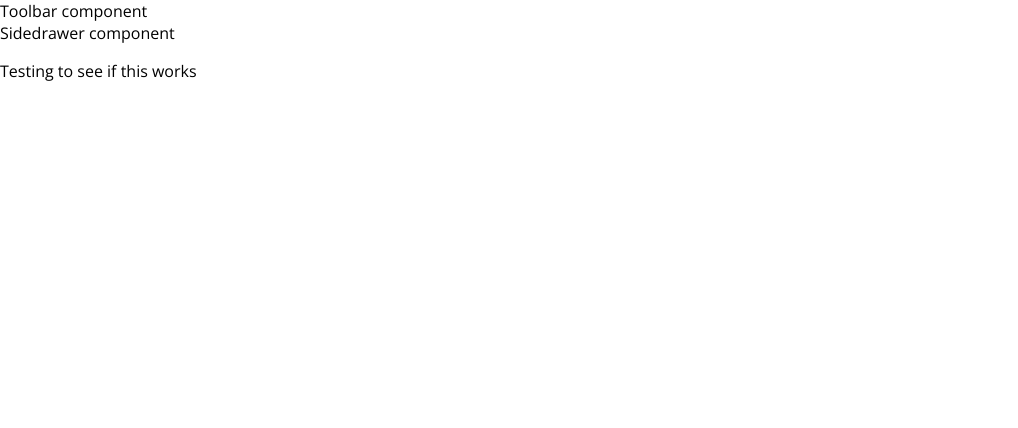
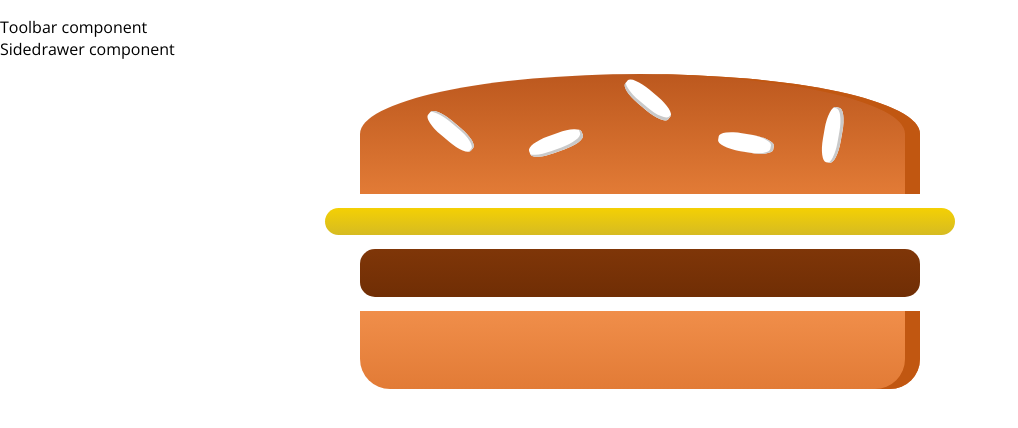
Before and after one commit to rook218/react-burger-builder, a React (Create React App) app: page / in a window 1280 px wide. Shown: the top 428 px of the page, without its empty margins (0-1018 px from the left). Built offline with nearby package versions, Linux system fonts and the light colour scheme.

Commit message:
added basic burger functionality

```diff
--- a/src/App.js
+++ b/src/App.js
@@ -1,11 +1,14 @@
 import React from "react";
 import Layout from './components/Layout/Layout';
+import BurgerBuilder from './containers/BurgerBuilder/BurgerBuilder';
 
 function App() {
   return (
 		<div>
 			<Layout>
-				<p>Testing to see if this works</p>
+				<BurgerBuilder>
+
+				</BurgerBuilder>
 			</Layout>
 		</div>
 	);
--- /dev/null
+++ b/src/components/Burger/Burger.js
@@ -0,0 +1,17 @@
+import React from 'react';
+import classes from './Burger.module.css';
+
+import BurgerIngredient from './BurgerIngredient/BurgerIngredient';
+
+const burger = props => {
+	return (
+		<div className={classes.Burger}>
+			<BurgerIngredient type="bread-top" />
+			<BurgerIngredient type="cheese" />
+			<BurgerIngredient type="meat" />
+			<BurgerIngredient type="bread-bottom" />
+		</div>
+	);
+};
+
+export default burger;
--- /dev/null
+++ b/src/components/Burger/Burger.module.css
@@ -0,0 +1,30 @@
+.Burger {
+	width: 100%;
+	margin: auto;
+	height: 250px;
+	overflow: scroll;
+	text-align: center;
+	font-weight: bold;
+	font-size: 1.2rem;
+}
+
+@media (min-width: 500px) and (min-height: 401px) {
+	.Burger {
+		width: 450px;
+		height: 400px;
+	}
+}
+
+@media (min-width: 500px) and (min-height: 400px) {
+	.Burger {
+		width: 350px;
+		height: 300px;
+	}
+}
+
+@media (min-width: 1000px) and (min-height: 700px) {
+	.Burger {
+		width: 700px;
+		height: 600px;
+	}
+}
--- /dev/null
+++ b/src/components/Burger/BurgerIngredient/BurgerIngredient.js
@@ -0,0 +1,43 @@
+import classes from './BurgerIngredient.module.css';
+import React, { Component } from 'react';
+import PropTypes from 'prop-types';
+
+class BurgerIngredient extends Component {
+	render() {
+		let ingredient = null;
+		switch (this.props.type) {
+			case 'bread-bottom':
+				ingredient = <div className={classes.BreadBottom}></div>;
+				break;
+			case 'bread-top':
+				ingredient = (
+					<div className={classes.BreadTop}>
+						<div className={classes.Seeds1}></div>
+						<div className={classes.Seeds2}></div>
+					</div>
+				);
+				break;
+			case 'meat':
+				ingredient = <div className={classes.Meat}></div>;
+				break;
+			case 'cheese':
+				ingredient = <div className={classes.Cheese}></div>;
+				break;
+			case 'salad':
+				ingredient = <div className={classes.Salad}></div>;
+				break;
+			case 'bacon':
+				ingredient = <div className={classes.Bacon}></div>;
+				break;
+			default:
+				ingredient = null;
+		}
+		return ingredient;
+	}
+}
+
+BurgerIngredient.propTypes = {
+	type: PropTypes.string.isRequired,
+};
+
+export default BurgerIngredient;
--- /dev/null
+++ b/src/components/Burger/BurgerIngredient/BurgerIngredient.module.css
@@ -0,0 +1,113 @@
+.BreadBottom {
+    height: 13%;
+    width: 80%;
+    background: linear-gradient(#F08E4A, #e27b36);
+    border-radius: 0 0 30px 30px;
+    box-shadow: inset -15px 0 #c15711;
+    margin: 2% auto;
+}
+
+.BreadTop {
+    height: 20%;
+    width: 80%;
+    background: linear-gradient(#bc581e, #e27b36);
+    border-radius: 50% 50% 0 0;
+    box-shadow: inset -15px 0 #c15711;
+    margin: 2% auto;
+    position: relative;
+}
+
+.Seeds1 {
+    width: 10%;
+    height: 15%;
+    position: absolute;
+    background-color: white;
+    left: 30%;
+    top: 50%;
+    border-radius: 40%;
+    transform: rotate(-20deg);
+    box-shadow: inset -2px -3px #c9c9c9;
+}
+
+.Seeds1:after {
+    content: "";
+    width: 100%;
+    height: 100%;
+    position: absolute;
+    background-color: white;
+    left: -170%;
+    top: -260%;
+    border-radius: 40%;
+    transform: rotate(60deg);
+    box-shadow: inset -1px 2px #c9c9c9;
+  }
+
+.Seeds1:before {
+    content: "";
+    width: 100%;
+    height: 100%;
+    position: absolute;
+    background-color: white;
+    left: 180%;
+    top: -50%;
+    border-radius: 40%;
+    transform: rotate(60deg);
+    box-shadow: inset -1px -3px #c9c9c9;
+  }
+
+  .Seeds2 {
+    width: 10%;
+    height: 15%;
+    position: absolute;
+    background-color: white;
+    left: 64%;
+    top: 50%;
+    border-radius: 40%;
+    transform: rotate(10deg);
+    box-shadow: inset -3px 0 #c9c9c9;
+  }
+
+  .Seeds2:before {
+    content: "";
+    width: 100%;
+    height: 100%;
+    position: absolute;
+    background-color: white;
+    left: 150%;
+    top: -130%;
+    border-radius: 40%;
+    transform: rotate(90deg);
+    box-shadow: inset 1px 3px #c9c9c9;
+  }
+
+
+.Meat {
+    width: 80%;
+    height: 8%;
+    background: linear-gradient(#7f3608, #702e05);
+    margin: 2% auto;
+    border-radius: 15px;
+}
+
+.Cheese {
+    width: 90%;
+    height: 4.5%;
+    margin: 2% auto;
+    background: linear-gradient(#f4d004, #d6bb22);
+    border-radius: 20px;
+}
+
+.Salad {
+    width: 85%;
+    height: 7%;
+    margin: 2% auto;
+    background: linear-gradient(#228c1d, #91ce50);
+    border-radius: 20px;
+}
+
+.Bacon {
+    width: 80%;
+    height: 3%;
+    background: linear-gradient(#bf3813, #c45e38);
+    margin: 2% auto;
+}
--- a/src/components/Layout/Layout.js
+++ b/src/components/Layout/Layout.js
@@ -3,6 +3,8 @@
 
 import Toolbar from './Toolbar/Toolbar'
 import SideDrawer from './SideDrawer/SideDrawer'
+
+import classes from './Layout.module.css'
 
 const layout = (props)  => {
 	return(
--- /dev/null
+++ b/src/components/Layout/Layout.module.css
@@ -0,0 +1,3 @@
+.Content {
+	margin-top: 16px;
+}
--- a/src/components/Layout/Toolbar/Toolbar.js
+++ b/src/components/Layout/Toolbar/Toolbar.js
@@ -1,7 +1,8 @@
 import React from 'react';
+import layoutClasses from '../Layout.module.css'
 
 const toolbar = (props) => {
-	return <div>Toolbar component</div>
+	return <div className={layoutClasses.Content}>Toolbar component</div>
 }
 
 export default toolbar;
--- /dev/null
+++ b/src/containers/BurgerBuilder/BurgerBuilder.js
@@ -0,0 +1,16 @@
+import React, { Component } from 'react';
+
+import Aux from '../../hoc/Auxiliary';
+import Burger from '../../components/Burger/Burger';
+
+class BurgerBuilder extends Component {
+	render() {
+		return (
+			<Aux>
+				<Burger />
+			</Aux>
+		);
+	}
+}
+
+export default BurgerBuilder;
```
Also changed, not shown: .prettierrc.json (added).
